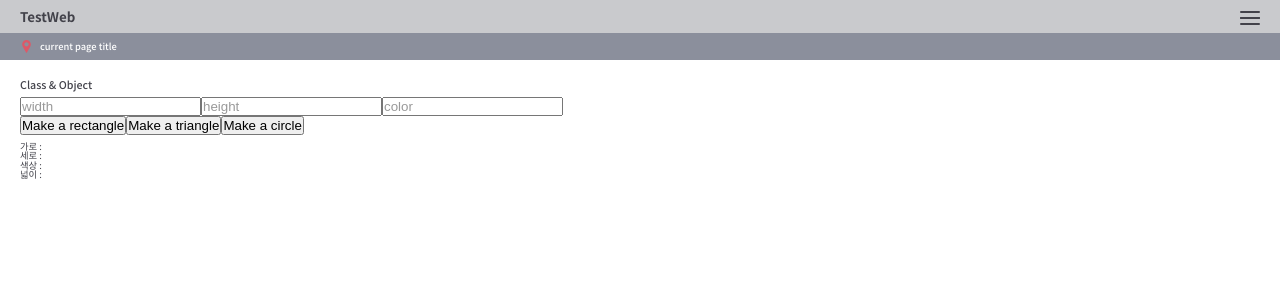
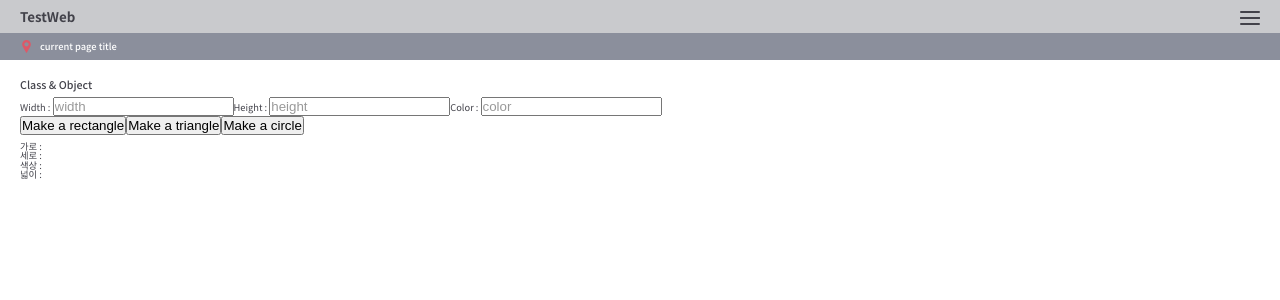
Before and after one commit to devlkhkr/rctprtc, a React (Create React App) app: page /Class in a window 1280 px wide. Shown: the top 300 px of the page. Built offline with nearby package versions, Linux system fonts and the light colour scheme.

Commit message:
required input check

```diff
--- a/src/pages/Class.js
+++ b/src/pages/Class.js
@@ -72,6 +72,21 @@ class ClassTest extends Component{
     ), document.getElementById('shapeArea'))
 
     makeAShape(shapeInfo){
+        if(this.state.width == null){
+            alert("Width를 입력하세요");
+            document.getElementById("input_set_width").focus();
+            return;
+        }
+        if(this.state.height == null){
+            alert("Height를 입력하세요");
+            document.getElementById("input_set_height").focus();
+            return;
+        }
+        if(this.state.color == null){
+            alert("Color를 입력하세요");
+            document.getElementById("input_set_color").focus();
+            return;
+        }
         function shapeStyle(){
             var styleValue = {}
             if(shapeInfo.type === "rectangle" || shapeInfo.type === "circle"){
@@ -107,18 +122,22 @@ class ClassTest extends Component{
                     <h3>Class & Object</h3>
                 </div>
                 <div>
-                    <input type="number" placeholder="width" onChange={this.widthChange}></input>
-                    <input type="number" placeholder="height" onChange={this.heightChange}></input>
-                    <input type="text" placeholder="color" onChange={this.colorChange}></input>
+                    <label>Width : </label><input type="number" id="input_set_width" placeholder="width" onChange={this.widthChange}></input>
+                    <label>Height : </label><input type="number" id="input_set_height" placeholder="height" onChange={this.heightChange}></input>
+                    <label>Color : </label><input type="text" id="input_set_color" placeholder="color" onChange={this.colorChange}></input>
                 </div>
+                <div>
                     <button onClick={this.makeARectangle}>Make a rectangle</button>
                     <button onClick={this.makeATriangle}>Make a triangle</button>
                     <button onClick={this.makeACircle}>Make a circle</button>
+                </div>
                 <div id="shapeArea"></div>
+                <div>
                     <div>가로 : {this.state.width}</div>
                     <div>세로 : {this.state.height}</div>
                     <div>색상 : {this.state.color}</div>
                     <div>넓이 : {this.state.area}</div>
+                </div>
             </div>
         );
     }
```
Lines whose indentation alone changed are shown as unchanged.
